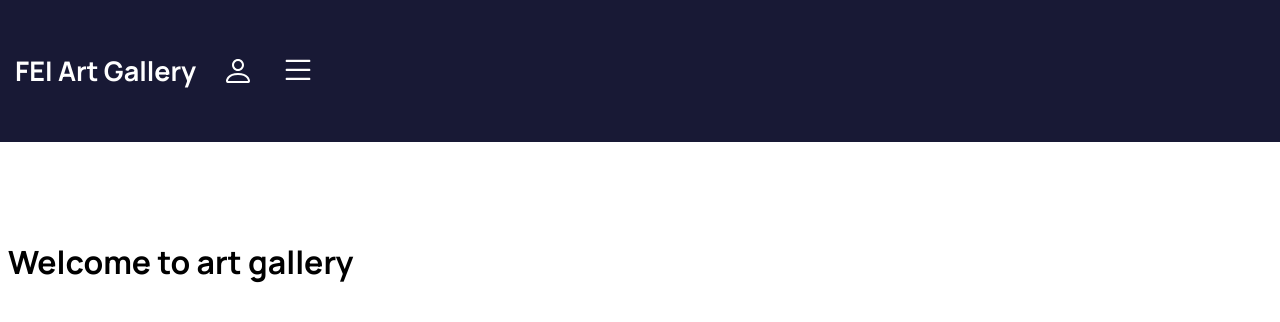
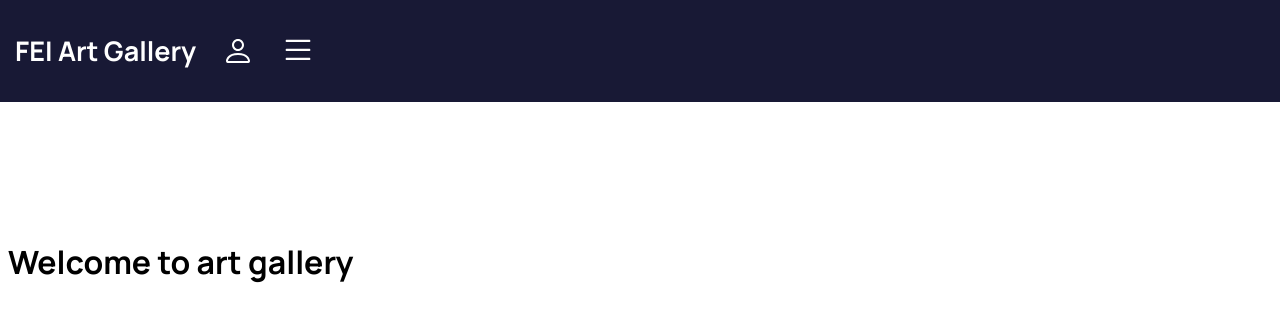
Before and after one commit to MarianFigula/asos-art-gallery, a React (Create React App) app: page / in a window 1280 px wide. Shown: the top 322 px of the page. Built offline with nearby package versions, Linux system fonts and the light colour scheme.

Commit message:
fix: smaller padding

```diff
--- a/src/components/header/Header.css
+++ b/src/components/header/Header.css
@@ -3,7 +3,7 @@
 header {
     background-color: var(--header-background-color);
     color: white;
-    padding: 30px 0;
+    padding: 10px 0;
     position: fixed;
     width: 100%;
     top: 0;
```
